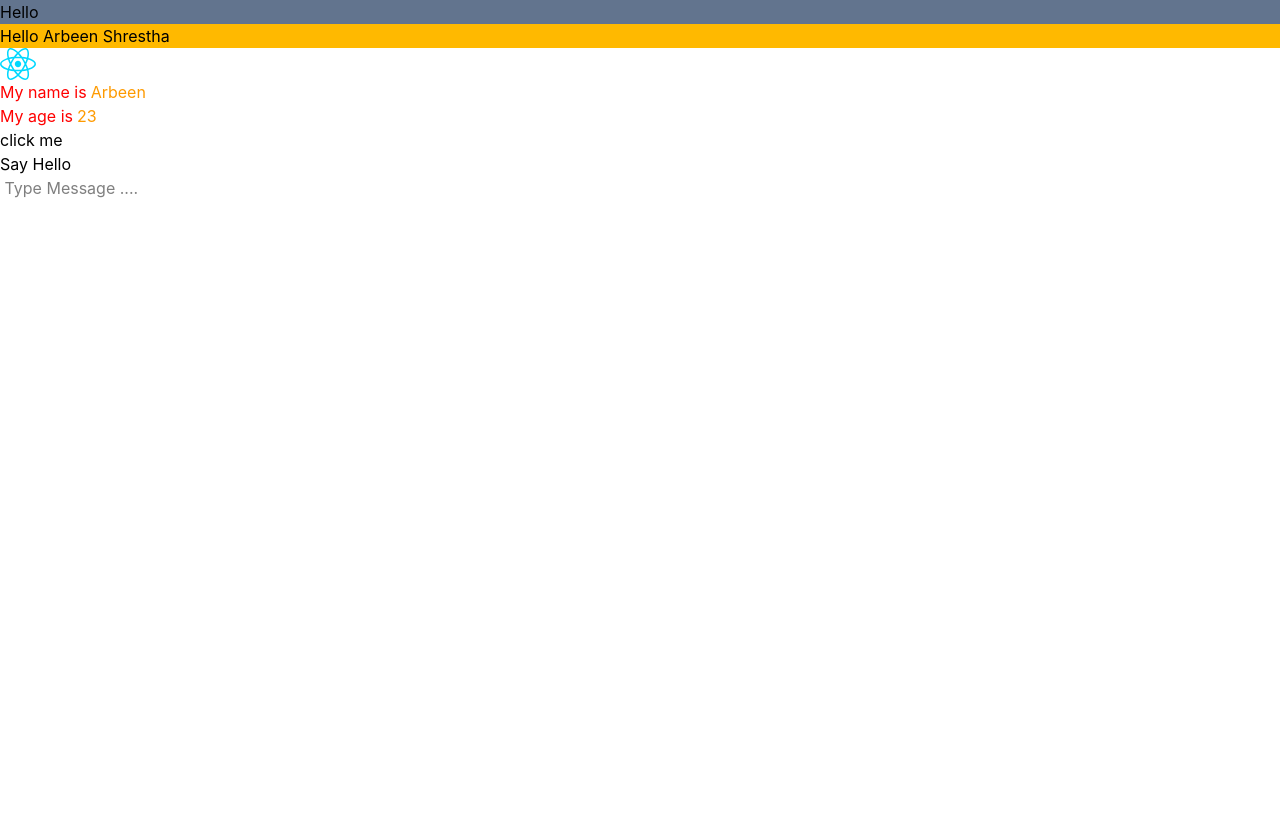
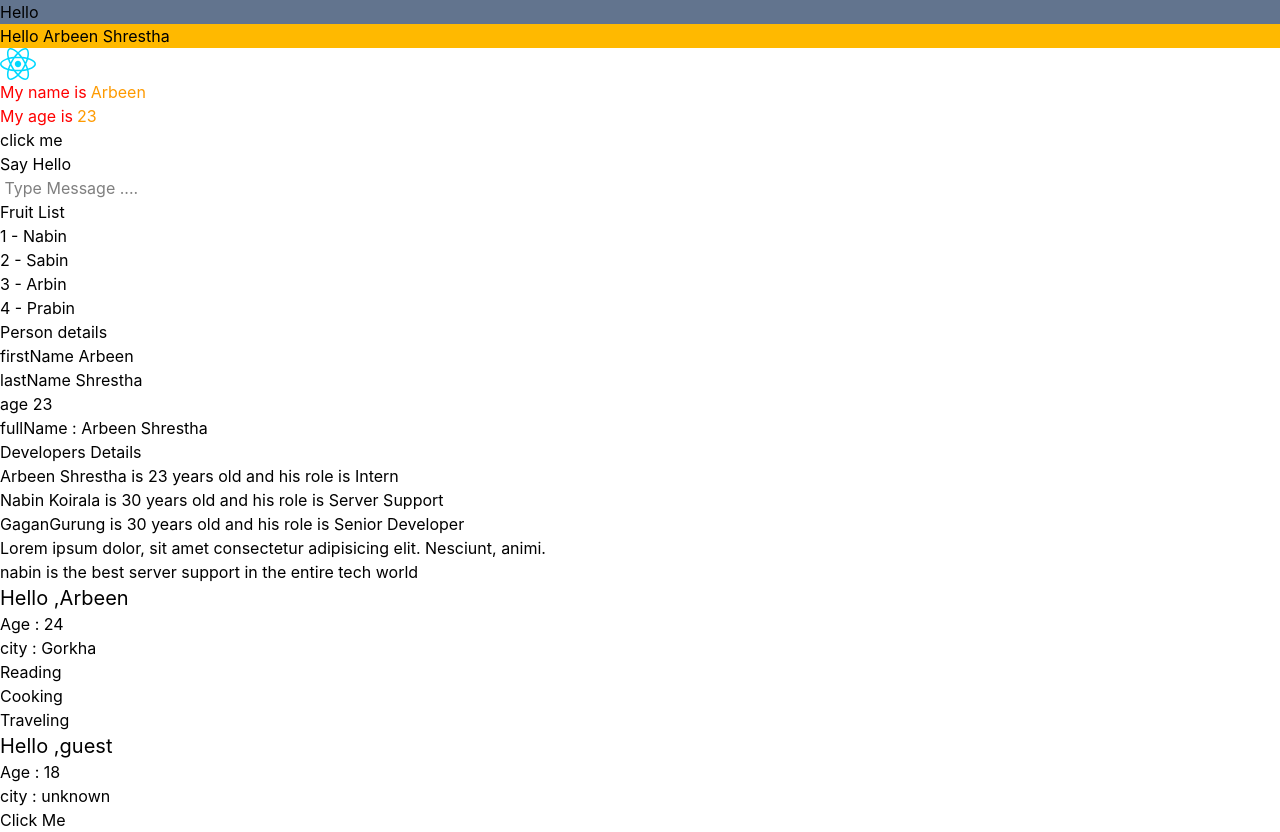
Before and after one commit to 1AndOnlyArbeen/ReactLearning-, a React (Vite) app in the folder reactlearning/: page / in a window 1280 px wide. Before the commit the page ends 800 px from the top, so only its background shows below. Built offline with nearby package versions, Linux system fonts and the light colour scheme.

Commit message:
learning to Add new components and update dependencies for routing and styling

```diff
--- a/reactlearning/package.json
+++ b/reactlearning/package.json
@@ -11,7 +11,8 @@
   },
   "dependencies": {
     "react": "^19.2.5",
-    "react-dom": "^19.2.5"
+    "react-dom": "^19.2.5",
+    "react-router-dom": "^7.14.2"
   },
   "devDependencies": {
     "@eslint/js": "^10.0.1",
--- a/reactlearning/src/App.css
+++ b/reactlearning/src/App.css
@@ -1,3 +1,10 @@
 .test{
     color: red;
 }
+
+.visible{
+    display:block
+}
+.unvisible{
+    display: none;
+}
--- a/reactlearning/src/App.jsx
+++ b/reactlearning/src/App.jsx
@@ -2,6 +2,12 @@ import React from "react";
 import Hello from "./Hello";
 import reactLogo from "./assets/react.svg"
 import Bye from "./Bye";
+import Array from "./Array";
+import Object from "./Object";
+import ArrayOfObject from "./ArrayOfObject"
+import Conditional from "./Conditional";
+import Props from "./Props";
+import Button from "./Button";
 
 const App = () => {
   return (
@@ -10,6 +16,11 @@ const App = () => {
       <Hello />
       <img src = {reactLogo}/>
       <Bye/>
+      <Array/>
+      <Object/>
+      <ArrayOfObject/>
+      <Conditional/>
+      <Props/>
     </div>
   );
 };
--- /dev/null
+++ b/reactlearning/src/Array.jsx
@@ -0,0 +1,22 @@
+export default function Array(){
+    const developers = [ "Nabin", "Sabin", "Arbin ", " Prabin "]
+    function numbercount(index ){
+        return index+1
+    }
+    return(
+        <>
+        <h1> Fruit List </h1>
+
+       <ul>
+        {
+            developers.map((developer,index)=>(
+                <li key={index}>{numbercount(index)} - {developer}</li>
+            ))
+        }
+       </ul>
+
+
+        </>
+    )
+
+}
--- /dev/null
+++ b/reactlearning/src/ArrayOfObject.jsx
@@ -0,0 +1,32 @@
+import {Router, Route, BrowserRouter} from 'react-router-dom'
+const ArrayOfObject = () => {
+
+    const developers = [
+        {firstName:"Arbeen ",lastName:"Shrestha", age: 23,
+            role:"Intern"
+        },
+        {firstName:"Nabin ", lastName:"Koirala",age:30,role:"Server Support"},
+        {firstName: "Gagan", lastName:"Gurung",age:30,role:"Senior Developer"},
+    ]
+    function fullName(developer){
+        return developer.firstName + "" + developer.lastName
+
+    }
+  return (
+    <>
+
+
+    <h1> Developers Details</h1>
+
+   <ul>
+     {developers.map((developer,index)=>(
+        <li> {fullName(developer)} is {developer.age} years old and his role is {developer.role} </li>
+
+    ))}
+
+   </ul>
+   </>
+  )
+}
+
+export default ArrayOfObject
--- /dev/null
+++ b/reactlearning/src/Button.jsx
@@ -0,0 +1,5 @@
+export default function Button({label, handleClick}){
+
+    return <button onClick={handleClick}>{label}</button>
+
+}
--- /dev/null
+++ b/reactlearning/src/Conditional.jsx
@@ -0,0 +1,18 @@
+import './App.css'
+
+const Conditional = () => {
+    const isVisible = true
+    const visiblity = isVisible?"visible": "visible"
+
+  return (
+    <div>
+
+
+       <p className= {visiblity}>Lorem ipsum dolor, sit amet consectetur adipisicing elit. Nesciunt, animi.</p>
+       <p className=''> nabin is the best server support in the entire tech world </p>
+
+    </div>
+  )
+}
+
+export default Conditional
--- /dev/null
+++ b/reactlearning/src/Object.jsx
@@ -0,0 +1,24 @@
+export default function Object(){
+    const details = {
+        firstName :" Arbeen ",
+        lastName:" Shrestha ",
+        age: 23,
+    }
+    function fullName (details){
+        return details.firstName + "" + details.lastName
+
+    }
+    return(
+        <>
+
+        <h2> Person details </h2>
+        <p>firstName {details.firstName}</p>
+        <p>lastName {details.lastName}</p>
+        <p>age {details.age}</p>
+        <p> fullName : {fullName(details)}</p>
+
+
+        </>
+    )
+
+}
--- /dev/null
+++ b/reactlearning/src/Props.jsx
@@ -0,0 +1,20 @@
+import Props2 from "./Props2"
+import Button from "./Button"
+export default function  Props (){
+    const hobbies = [ "Reading", "Cooking","Traveling " ]
+    function Message(){
+        alert ("Hello from Message box ")
+
+    }
+
+
+    return(
+        <>
+        <Props2 name = "Arbeen" age ={24} city =" Gorkha" hobbies={hobbies}/>
+        <Props2 hobbies={[]}/>
+        <Button label= " Click Me " handleClick={Message}/>
+
+
+        </>
+    )
+}
--- /dev/null
+++ b/reactlearning/src/Props2.jsx
@@ -0,0 +1,15 @@
+export default function props2({name = "guest", age=18, city="unknown", hobbies} ){
+    return(
+        <>
+        <h2 className="text-xl"> Hello ,{name}</h2>
+        <p>Age : {age}</p>
+        <p> city : {city}</p>
+        <ul>
+            {hobbies.map((hobby,index)=>(
+                <li key={index}>{hobby}</li>
+            ))}
+        </ul>
+
+        </>
+    )
+}
```
Also changed, not shown: 1 other file (tests, documents, lock files or other folders).
